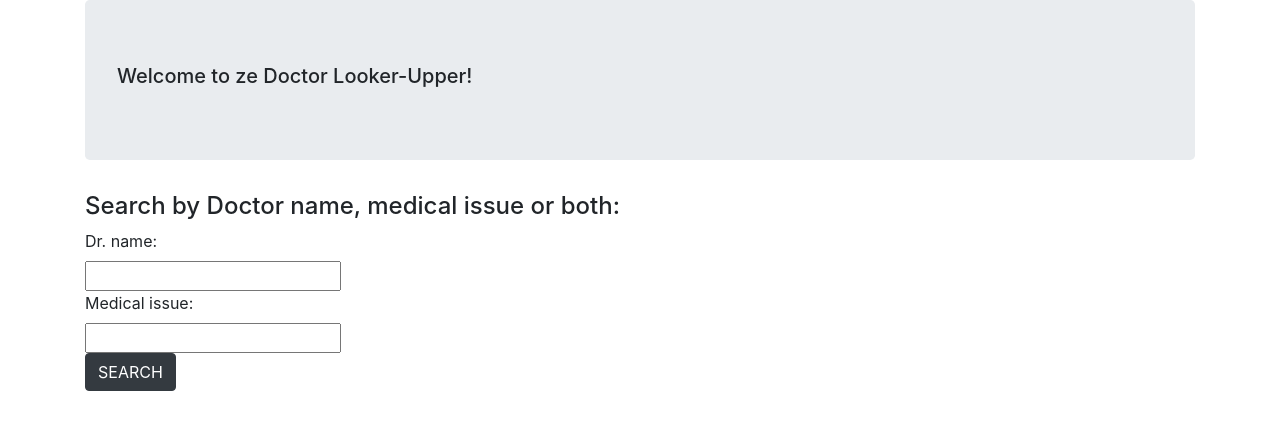
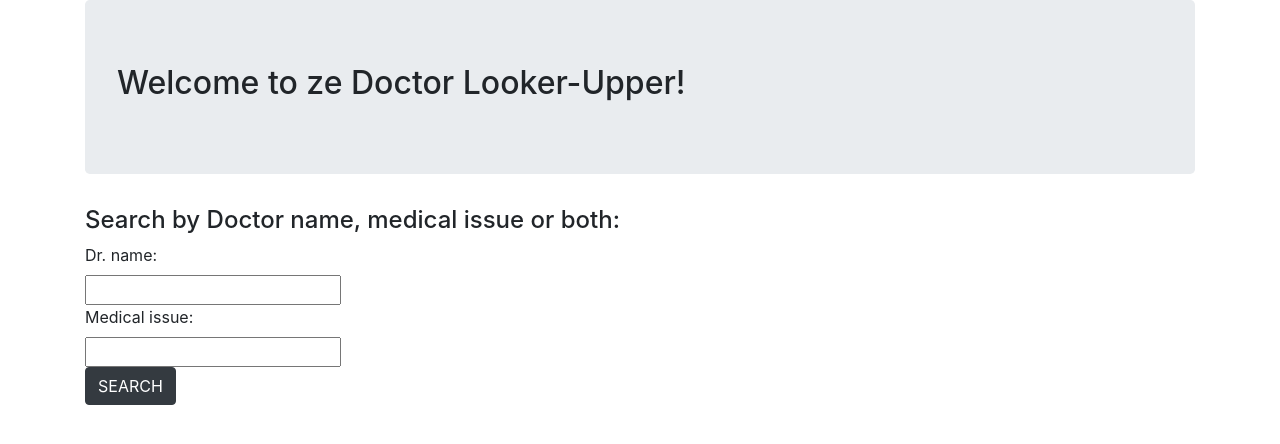
Before and after one commit to brnhensley/DoctorLookup, a website built with webpack: page src/index.html in a window 1280 px wide. Built offline with nearby package versions, Linux system fonts and the light colour scheme.

Commit message:
indenting and header change

```diff
--- a/src/index.html
+++ b/src/index.html
@@ -7,7 +7,7 @@
 <body>
   <div class="container">
     <div class="jumbotron">
-      <h5>Welcome to ze Doctor Looker-Upper!</h5>
+      <h2>Welcome to ze Doctor Looker-Upper!</h2>
     </div>
     <h4>Search by Doctor name, medical issue or both:</h4>
     <form id="drSearch" method="post">
@@ -20,6 +20,7 @@
       <button type="submit" name="button" class="btn btn-dark">SEARCH</button>
     </form>
     <br>
+
     <div id="showDrs"></div>
     <div id="error"></div>
 
```
Lines whose indentation alone changed are shown as unchanged.
